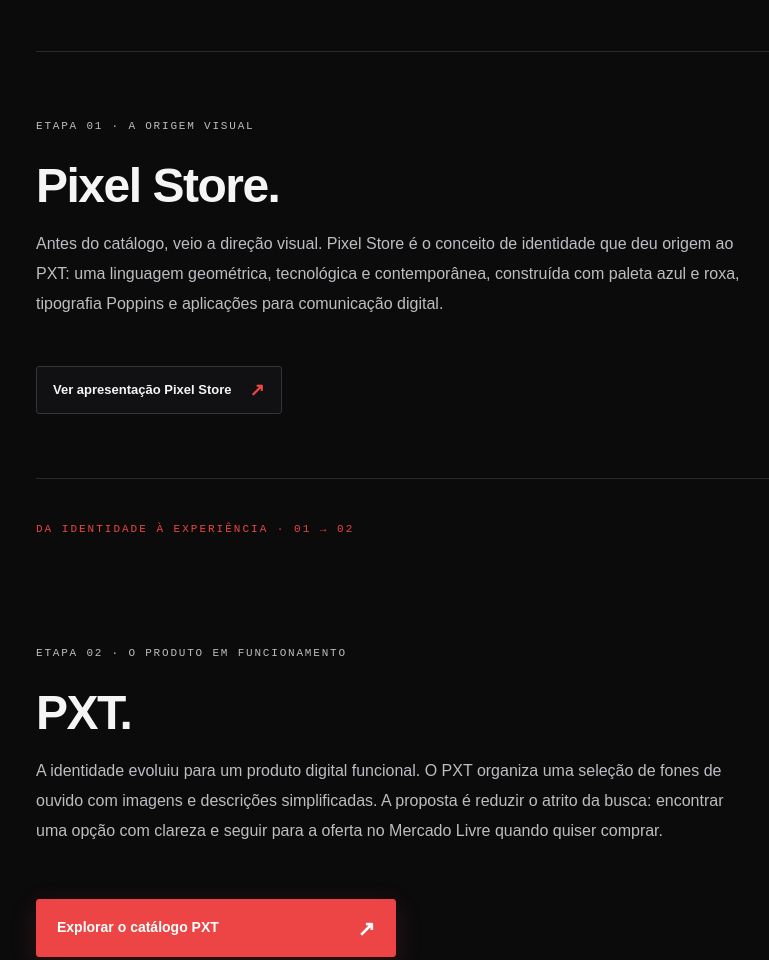
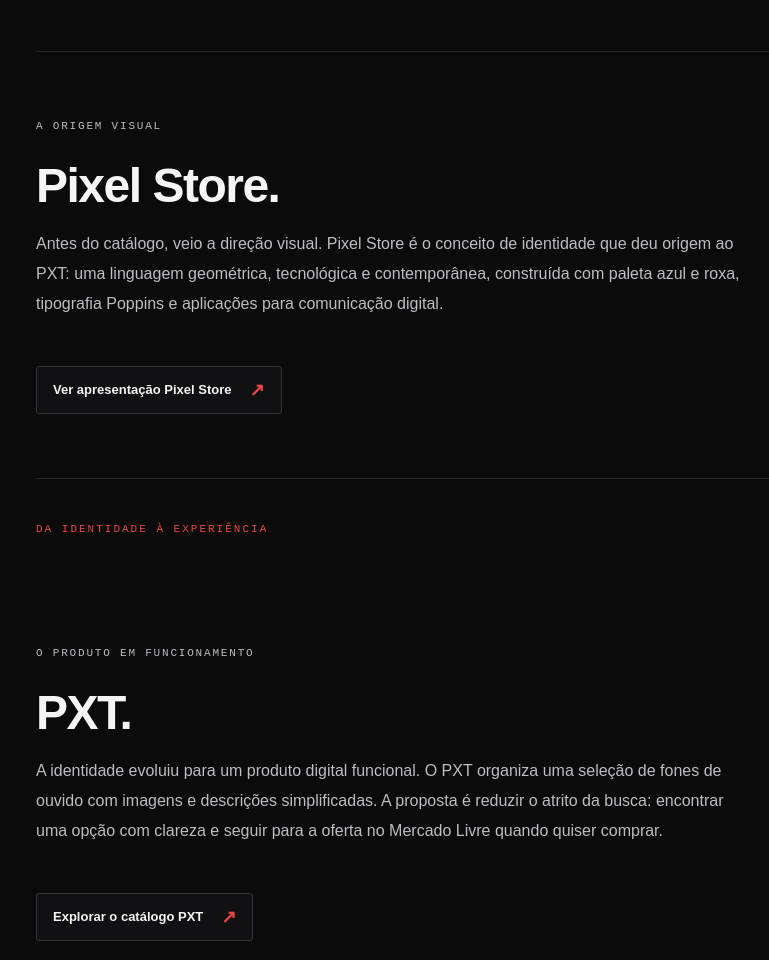
Before and after one commit to alvexz555/A-TEST, a plain HTML site: page pxt.html in a window 1280 px wide. Shown: the part 599-1559 px from the top of the page, without its empty margins (44-813 px from the left). Drawn offline with Linux system fonts and the light colour scheme.

Commit message:
Update Pixel Store link and standardize PXT case page

```diff
--- a/pxt.html
+++ b/pxt.html
@@ -23,22 +23,22 @@
     </section>
 
     <section class="case-section" aria-labelledby="identity-title">
-      <p class="eyebrow">ETAPA 01 · A ORIGEM VISUAL</p>
+      <p class="eyebrow">A ORIGEM VISUAL</p>
       <h2 id="identity-title">Pixel Store<span>.</span></h2>
       <p>Antes do catálogo, veio a direção visual. Pixel Store é o conceito de identidade que deu origem ao PXT: uma linguagem geométrica, tecnológica e contemporânea, construída com paleta azul e roxa, tipografia Poppins e aplicações para comunicação digital.</p>
       <div class="case-actions">
-        <a class="portfolio-link" href="https://www.canva.com/d/XSEVkkjHFLEvq0H" target="_blank" rel="noopener noreferrer">Ver apresentação Pixel Store <span aria-hidden="true">↗</span></a>
+        <a class="portfolio-link" href="https://canva.link/ulmj622bl11h0ee" target="_blank" rel="noopener noreferrer">Ver apresentação Pixel Store <span aria-hidden="true">↗</span></a>
       </div>
     </section>
 
-    <div class="case-transition">DA IDENTIDADE À EXPERIÊNCIA · 01 → 02</div>
+    <div class="case-transition">DA IDENTIDADE À EXPERIÊNCIA</div>
 
     <section class="case-section" aria-labelledby="catalog-title">
-      <p class="eyebrow">ETAPA 02 · O PRODUTO EM FUNCIONAMENTO</p>
+      <p class="eyebrow">O PRODUTO EM FUNCIONAMENTO</p>
       <h2 id="catalog-title">PXT<span>.</span></h2>
       <p>A identidade evoluiu para um produto digital funcional. O PXT organiza uma seleção de fones de ouvido com imagens e descrições simplificadas. A proposta é reduzir o atrito da busca: encontrar uma opção com clareza e seguir para a oferta no Mercado Livre quando quiser comprar.</p>
       <div class="case-actions">
-        <a class="portfolio-link portfolio-link-primary" href="https://alvexz555.github.io/for-PXT.COM.BR/" target="_blank" rel="noopener noreferrer">Explorar o catálogo PXT <span aria-hidden="true">↗</span></a>
+        <a class="portfolio-link" href="https://alvexz555.github.io/for-PXT.COM.BR/" target="_blank" rel="noopener noreferrer">Explorar o catálogo PXT <span aria-hidden="true">↗</span></a>
       </div>
     </section>
 
```
